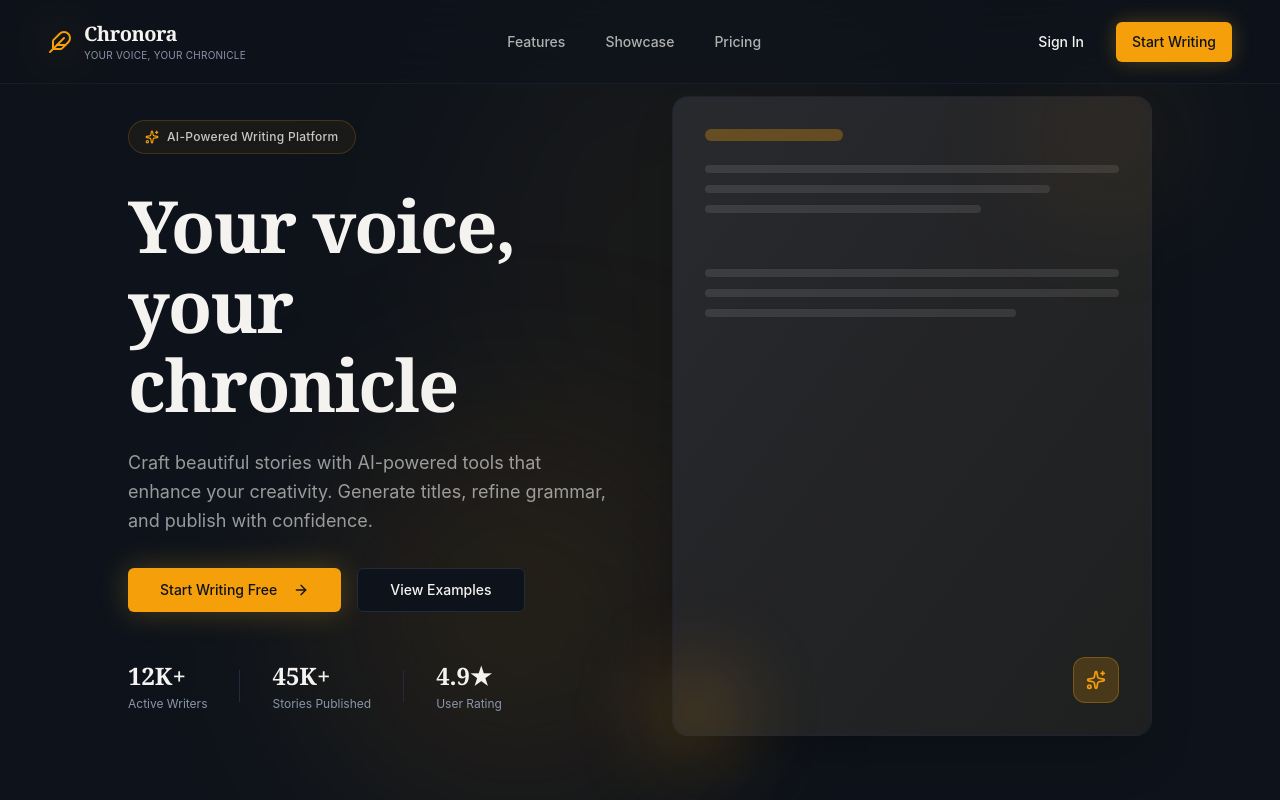
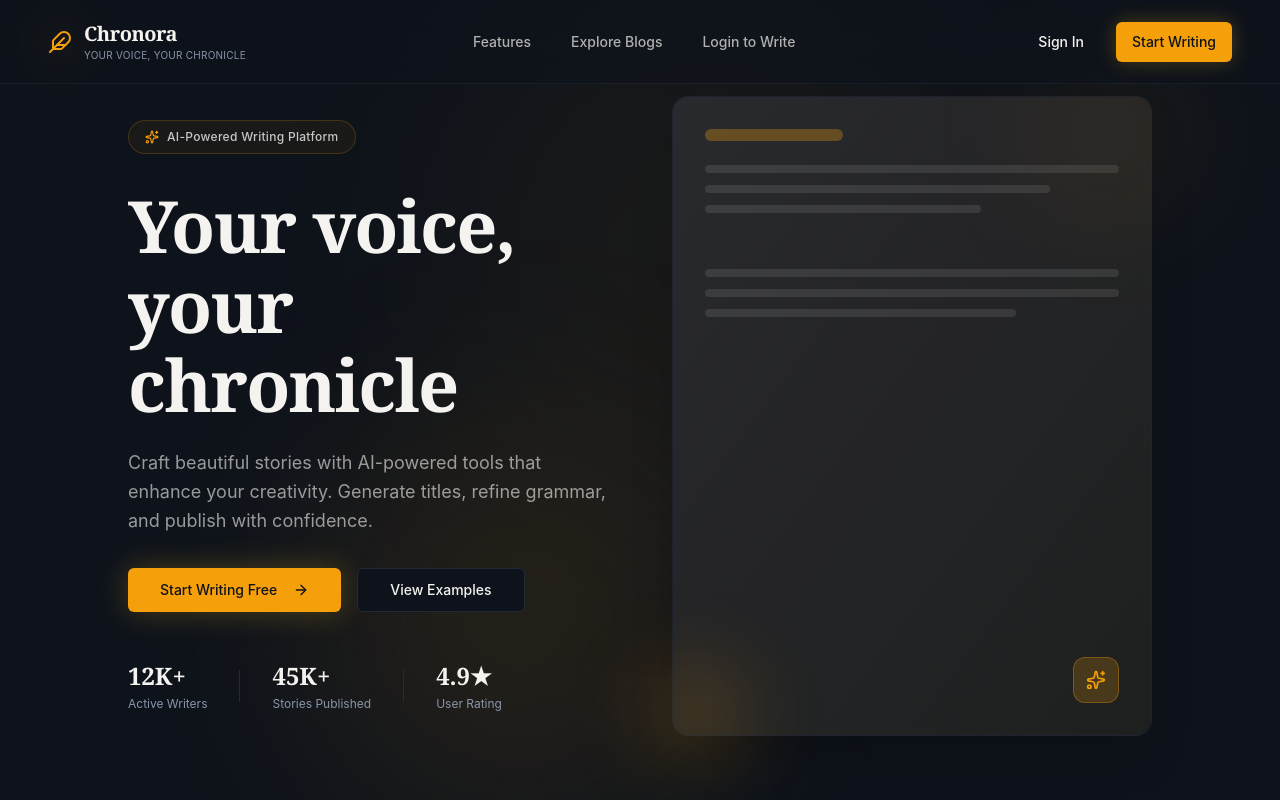
Before and after one commit to dadhichvansh/chronora, a React (Vite) app in the folder client/: page / in a window 1280 px wide. Shown: the top 800 px of the page. Built offline with nearby package versions, Linux system fonts and the light colour scheme; no server answers.

Commit message:
Update client-side routes

```diff
--- a/client/src/App.jsx
+++ b/client/src/App.jsx
@@ -55,7 +55,7 @@ function App() {
           children: [
             // Public routes
             { path: '/', element: user ? <Home /> : <Landing /> },
-            { path: '/feed', element: <Feed /> },
+            { path: '/explore-blogs', element: <Feed /> },
 
             // Protected routes
             {
@@ -67,7 +67,7 @@ function App() {
               ),
             },
             {
-              path: '/write',
+              path: '/write-a-blog',
               element: (
                 <ProtectedRoute>
                   <Write />
@@ -75,7 +75,7 @@ function App() {
               ),
             },
             {
-              path: '/posts',
+              path: '/explore-blogs/blog/:blogId',
               element: (
                 <ProtectedRoute>
                   <Post />
--- a/client/src/components/Navbar.jsx
+++ b/client/src/components/Navbar.jsx
@@ -56,13 +56,13 @@ export function Navbar() {
                   Dashboard
                 </Link>
                 <Link
-                  to="/feed"
+                  to="/explore-blogs"
                   className="text-sm font-medium text-foreground/70 hover:text-foreground transition-colors"
                 >
                   Explore Blogs
                 </Link>
                 <Link
-                  to="/write"
+                  to="/write-a-blog"
                   className="text-sm font-medium text-foreground/70 hover:text-foreground transition-colors"
                 >
                   Write a Blog
@@ -70,24 +70,24 @@ export function Navbar() {
               </>
             ) : (
               <>
-                <a
-                  href="#features"
+                <Link
+                  to="/features"
                   className="text-sm font-medium text-foreground/70 hover:text-foreground transition-colors"
                 >
                   Features
-                </a>
-                <a
-                  href="#showcase"
+                </Link>
+                <Link
+                  to="/explore-blogs"
                   className="text-sm font-medium text-foreground/70 hover:text-foreground transition-colors"
                 >
-                  Showcase
-                </a>
-                <a
-                  href="#pricing"
+                  Explore Blogs
+                </Link>
+                <Link
+                  to="/auth"
                   className="text-sm font-medium text-foreground/70 hover:text-foreground transition-colors"
                 >
-                  Pricing
-                </a>
+                  Login to Write
+                </Link>
               </>
             )}
           </div>
--- a/client/src/pages/Feed.jsx
+++ b/client/src/pages/Feed.jsx
@@ -248,7 +248,7 @@ export function Feed() {
                 >
                   <PostCard
                     post={post}
-                    onClick={() => navigate(`/posts?postId=${post._id}`)}
+                    onClick={() => navigate(`/explore-blogs/blog/${post._id}`)}
                   />
                 </div>
               ))}
--- a/client/src/pages/Home.jsx
+++ b/client/src/pages/Home.jsx
@@ -95,7 +95,7 @@ export function Home() {
             <p className="text-muted-foreground text-lg">
               Your personal chronicle awaits. Start writing your thoughts.
             </p>
-            <Button onClick={() => navigate('/write')} className="mt-4">
+            <Button onClick={() => navigate('/write-a-blog')} className="mt-4">
               <PenLine className="mr-2 h-4 w-4" />
               Start Writing
             </Button>
@@ -180,7 +180,7 @@ export function Home() {
               ) : recentPosts.length === 0 ? (
                 <div className="text-center py-12">
                   <p className="text-muted-foreground mb-4">No posts yet</p>
-                  <Button onClick={() => navigate('/write')}>
+                  <Button onClick={() => navigate('/write-a-blog')}>
                     <PenLine className="mr-2 h-4 w-4" />
                     Write Your First Post
                   </Button>
@@ -212,7 +212,9 @@ export function Home() {
                         <Button
                           variant="ghost"
                           size="icon"
-                          onClick={() => navigate(`/write?postId=${post._id}`)}
+                          onClick={() =>
+                            navigate(`/write-a-blog?postId=${post._id}`)
+                          }
                         >
                           <Pencil className="h-4 w-4" />
                         </Button>
--- a/client/src/pages/Post.jsx
+++ b/client/src/pages/Post.jsx
@@ -143,10 +143,10 @@ export function Post() {
             <h1 className="text-2xl font-serif font-bold mb-4">
               Post not found
             </h1>
-            <Link to="/feed">
+            <Link to="/explore-blogs">
               <Button variant="outline" className="gap-2">
                 <ArrowLeft className="w-4 h-4" />
-                Back to Feed
+                Back to the Feed
               </Button>
             </Link>
           </div>
@@ -160,10 +160,10 @@ export function Post() {
       <main className="container mx-auto px-6 lg:px-12 pt-32 pb-20">
         <div className="max-w-4xl mx-auto space-y-8">
           {/* Back button */}
-          <Link to="/feed">
+          <Link to="/explore-blogs">
             <Button variant="ghost" className="gap-2 -ml-2 mb-2">
               <ArrowLeft className="w-4 h-4" />
-              Back to Feed
+              Back to the Feed
             </Button>
           </Link>
 
```
